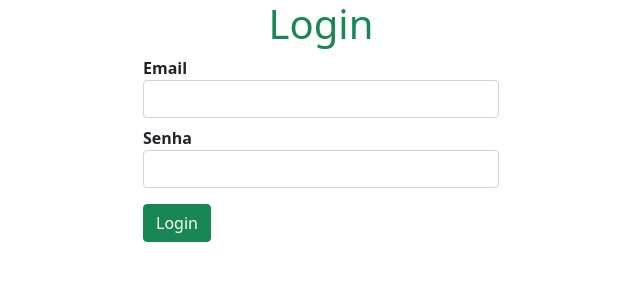
After one commit to Binary-Phantom/Worm_Hole, a Flask app: page /login in a window 1280 px wide. The commit adds this page. Shown: the top 300 px of the page, without its empty margins (319-959 px from the left). Run offline with Flask 3, Linux system fonts and the light colour scheme; some libraries are stand-ins or nearby versions.

Commit message:
fix: login form; feat: user validation

```diff
--- a/minhocario/admin/forms.py
+++ b/minhocario/admin/forms.py
@@ -9,3 +9,8 @@ class RegistrationForm(Form):
         validators.EqualTo('confirm', message='As senhas devem ser iguais')
     ])
     confirm = PasswordField('Digite sua senha novamente')
+
+
+class LoginFormulario (Form):
+    email = StringField('Email', [validators.Length(min=6, max=35)])
+    password = PasswordField ('Senha', [validators.DataRequired()])
--- a/minhocario/admin/routes.py
+++ b/minhocario/admin/routes.py
@@ -1,7 +1,7 @@
 from flask import render_template, session, request, url_for, flash, redirect
 from minhocario import app, db, bcrypt
 from .models import User
-from .forms import RegistrationForm
+from .forms import RegistrationForm,LoginFormulario
 import os
 
 
@@ -9,9 +9,12 @@ import os
 
 
 
-@app.route('/')
+@app.route('/admin')
 
-def home():
+def admin():
+    if 'email' not in session:
+        flash('Por favor, Cadastre-se.', 'danger')
+        return redirect(url_for('login'))
     return render_template ('admin/index.html', title='kekkk')
 
 
@@ -27,5 +30,19 @@ def registrar():
         db.session.commit()
 
         flash(f' {form.nickname.data} Obrigado por se cadastrar', 'success')
-        return redirect(url_for('home'))
+        return redirect(url_for('login'))
     return render_template('admin/registrar.html', form=form, title="Cadastrar novo usuário")
+
+
+@app.route ('/login',methods=['GET', 'POST'])
+def login():
+   form=LoginFormulario(request.form)
+   if request.method == "POST" and form.validate():
+       user= User.query.filter_by(email=form.email.data).first()
+       if user and bcrypt.check_password_hash(user.password, form.password.data):
+           session['email'] = form.email.data
+           flash(f'Olá {form.email.data} você está logado', 'success')
+           return redirect(request.args.get('next')or url_for ('admin'))
+       else:
+            flash('Usuário ou senha não correspondem.')
+   return render_template ('admin/login.html',form=form, title='Página de login')
--- /dev/null
+++ b/minhocario/templates/admin/login.html
@@ -0,0 +1,27 @@
+{% extends "layout.html" %}
+
+{% block content %}
+<div class="container">
+    {% from "_formularioajuda.html" import render_field %}
+
+    <div class="row">
+        <div class="col-md-4"></div>
+        <div class="col-md-4">
+
+    <div class="text-center h1 text-success"> Login </div>
+
+    <form method="post" enctype="multipart/form-data">
+       <div>
+
+         {{ render_field(form.email, class="form-control") }}
+         {{ render_field(form.password, class="form-control") }}
+
+
+        </div>
+       <p><input type="submit" value="Login" class="btn btn-success mt-2"></p>
+     </form>
+     <div class="col-md-4"></div>
+    </div>
+</div>
+
+{% endblock content %}
```
Also changed, not shown: minhocario/templates/_messages.html (added, +9 -0 lines), minhocario/templates/admin/index.html (+2 -9 lines).
